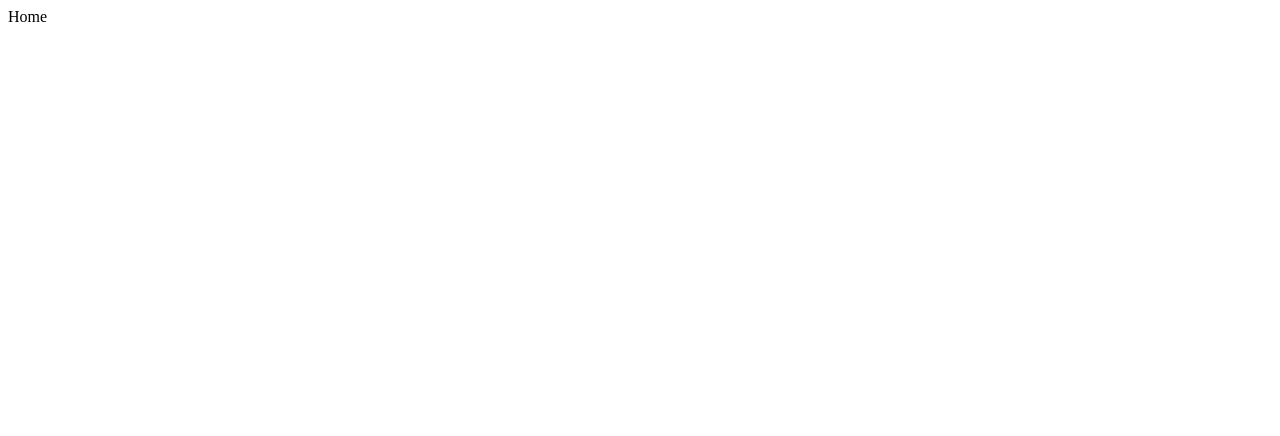
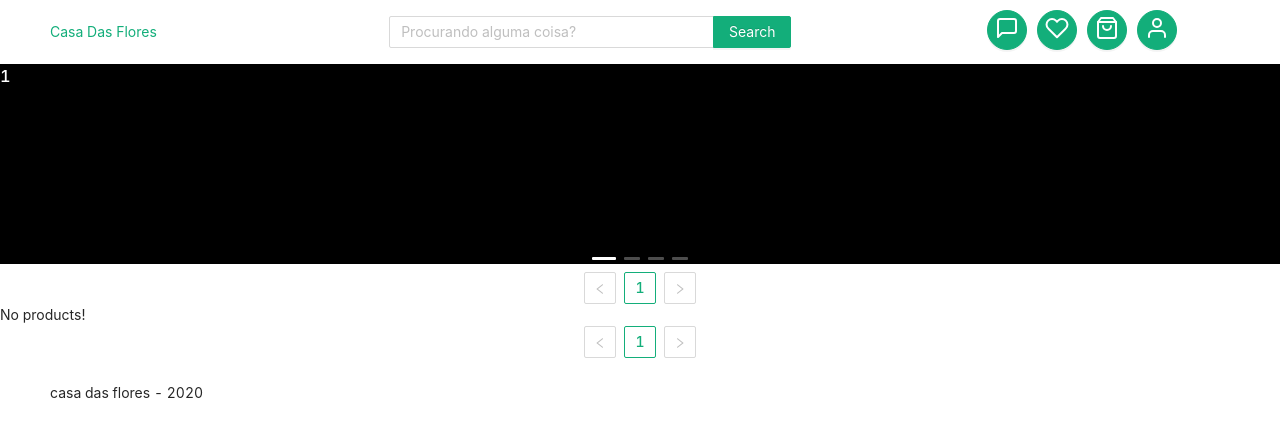
Before and after one commit to gilmar-sales/casa-das-flores, a React (Create React App) app in the folder front-end/: page / in a window 1280 px wide. Shown: the top 436 px of the page. Built offline with nearby package versions, Linux system fonts and the light colour scheme.

Commit message:
[front-end]: add antdesign + simple home page

```diff
--- /dev/null
+++ b/front-end/craco.config.js
@@ -0,0 +1,23 @@
+const CracoLessPlugin = require('craco-less')
+
+module.exports = {
+	plugins: [
+		{
+			plugin: CracoLessPlugin,
+			options: {
+				lessLoaderOptions: {
+					lessOptions: {
+						modifyVars: {
+							'@body-backroudng': '#d8ede2',
+							'@primary-color': '#13AE7A',
+							'@layout-body-background': 'transparent',
+							'@layout-header-background': 'transparent',
+							'@layout-header-color': '@primary-color',
+						},
+						javascriptEnabled: true,
+					},
+				},
+			},
+		},
+	],
+}
--- a/front-end/package.json
+++ b/front-end/package.json
@@ -3,6 +3,7 @@
 	"version": "0.1.0",
 	"private": true,
 	"dependencies": {
+		"@craco/craco": "^5.8.0",
 		"@testing-library/jest-dom": "^4.2.4",
 		"@testing-library/react": "^9.3.2",
 		"@testing-library/user-event": "^7.1.2",
@@ -12,7 +13,9 @@
 		"@types/react-dom": "^16.9.0",
 		"@types/react-router-dom": "^5.1.5",
 		"@types/yup": "^0.29.5",
+		"antd": "^4.8.0",
 		"axios": "^0.19.2",
+		"craco-less": "^1.17.0",
 		"formik": "^2.1.5",
 		"react": "^16.13.1",
 		"react-dom": "^16.13.1",
@@ -25,7 +28,7 @@
 		"yup": "^0.29.3"
 	},
 	"scripts": {
-		"start": "react-scripts start",
+		"start": "craco start",
 		"build": "react-scripts build",
 		"test": "react-scripts test",
 		"eject": "react-scripts eject"
--- a/front-end/src/App.tsx
+++ b/front-end/src/App.tsx
@@ -1,11 +1,11 @@
 import React from 'react'
-
+import 'antd/dist/antd.less'
 import Routes from './routes'
 
 export default function () {
 	return (
 		<div>
-				<Routes />
+			<Routes />
 		</div>
 	)
 }
--- /dev/null
+++ b/front-end/src/components/NavBarProvider/index.tsx
@@ -0,0 +1,86 @@
+import React from 'react'
+import { Layout, Input, Grid, Row, Col, Button, Tooltip } from 'antd'
+
+import {
+	FiHeart,
+	FiMessageSquare,
+	FiSearch,
+	FiShoppingBag,
+	FiUser,
+} from 'react-icons/fi'
+
+const { Header, Content, Footer } = Layout
+
+const { useBreakpoint } = Grid
+const { Search } = Input
+
+export default function (props: { children: any }) {
+	const screens = useBreakpoint()
+
+	return (
+		<div style={{ flexGrow: 1 }}>
+			<Layout>
+				<Header style={{ userSelect: 'none' }}>
+					<Row align='middle' justify='space-between' wrap={false}>
+						<Col span={4}>Casa Das Flores</Col>
+						<Col span={8}>
+							<Row align='middle' gutter={[10, 10]}>
+								<Search
+									placeholder='Procurando alguma coisa?'
+									allowClear
+									enterButton='Search'
+								/>
+							</Row>
+						</Col>
+						<Col span={6}>
+							<Row justify='center' gutter={[10, 10]}>
+								<Col>
+									<Tooltip title='Suporte'>
+										<Button
+											type='primary'
+											shape='circle'
+											icon={<FiMessageSquare size={24} />}
+											size={'large'}
+										/>
+									</Tooltip>
+								</Col>
+								<Col>
+									<Tooltip title='Lista de desejos'>
+										<Button
+											type='primary'
+											shape='circle'
+											icon={<FiHeart size={24} />}
+											size={'large'}
+										/>
+									</Tooltip>
+								</Col>
+								<Col>
+									<Tooltip title='Saco de compras'>
+										<Button
+											type='primary'
+											shape='circle'
+											icon={<FiShoppingBag size={24} />}
+											size={'large'}
+										/>
+									</Tooltip>
+								</Col>
+								<Col>
+									<Tooltip title='Conta'>
+										<Button
+											type='primary'
+											shape='circle'
+											icon={<FiUser size={24} />}
+											size={'large'}
+										/>
+									</Tooltip>
+								</Col>
+							</Row>
+						</Col>
+					</Row>
+				</Header>
+				<Content>{props.children}</Content>
+				<Footer>casa das flores - 2020</Footer>
+			</Layout>
+		</div>
+	)
+}
--- a/front-end/src/pages/Home/index.tsx
+++ b/front-end/src/pages/Home/index.tsx
@@ -1,10 +1,47 @@
 import React from 'react'
+import { Carousel, Pagination, Row } from 'antd'
+
+const contentStyle = {
+	height: '200px',
+	color: '#fff',
+	background: 'black',
+}
 
 export default function () {
-
 	return (
 		<div style={{ flexGrow: 1 }}>
-			Home
+			<Carousel>
+				<div>
+					<h3 style={contentStyle}>1</h3>
+				</div>
+				<div>
+					<h3 style={contentStyle}>2</h3>
+				</div>
+				<div>
+					<h3 style={contentStyle}>3</h3>
+				</div>
+				<div>
+					<h3 style={contentStyle}>4</h3>
+				</div>
+			</Carousel>
+
+			<Row justify='center'>
+				<Pagination
+					defaultCurrent={1}
+					total={1}
+					pageSize={1}
+					showSizeChanger={false}
+				/>
+			</Row>
+			<Row>No products!</Row>
+			<Row justify='center'>
+				<Pagination
+					defaultCurrent={1}
+					total={1}
+					pageSize={1}
+					showSizeChanger={false}
+				/>
+			</Row>
 		</div>
 	)
 }
--- a/front-end/src/routes.tsx
+++ b/front-end/src/routes.tsx
@@ -11,6 +11,8 @@ import Home from './pages/Home'
 
 import { isAuthenticated } from './middlewares/auth'
 
+import NavBarProvider from './components/NavBarProvider'
+
 const ProtectedRoute: React.FC<RouteProps> = (props) => {
 	if (!isAuthenticated()) {
 		return <Redirect to={{ pathname: '/', state: { from: props.location } }} />
@@ -23,7 +25,9 @@ export default function () {
 	return (
 		<BrowserRouter>
 			<Switch>
-				<Route path='/' exact component={Home} />
+				<NavBarProvider>
+					<Route path='/' exact component={Home} />
+				</NavBarProvider>
 			</Switch>
 		</BrowserRouter>
 	)
```
